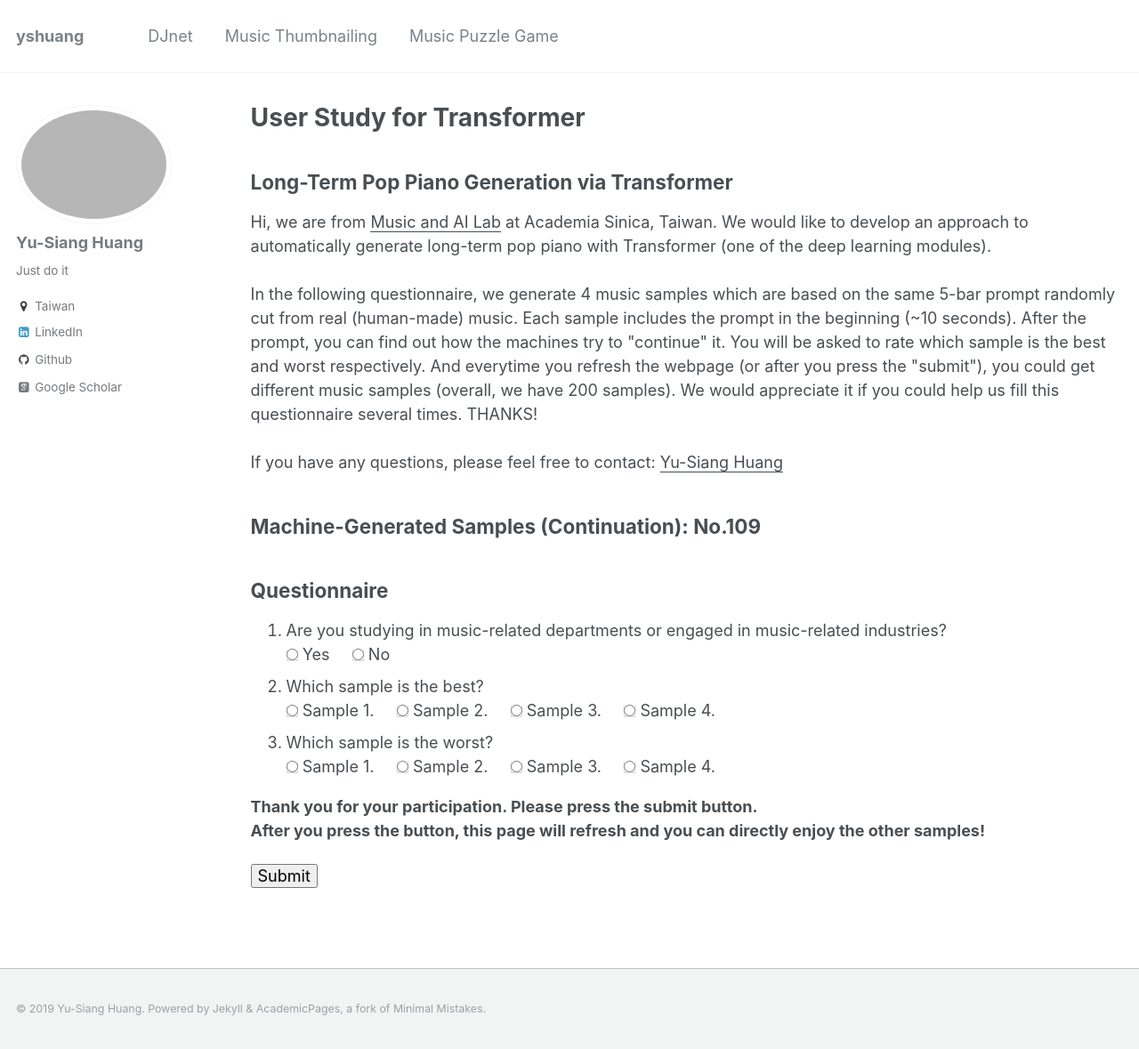
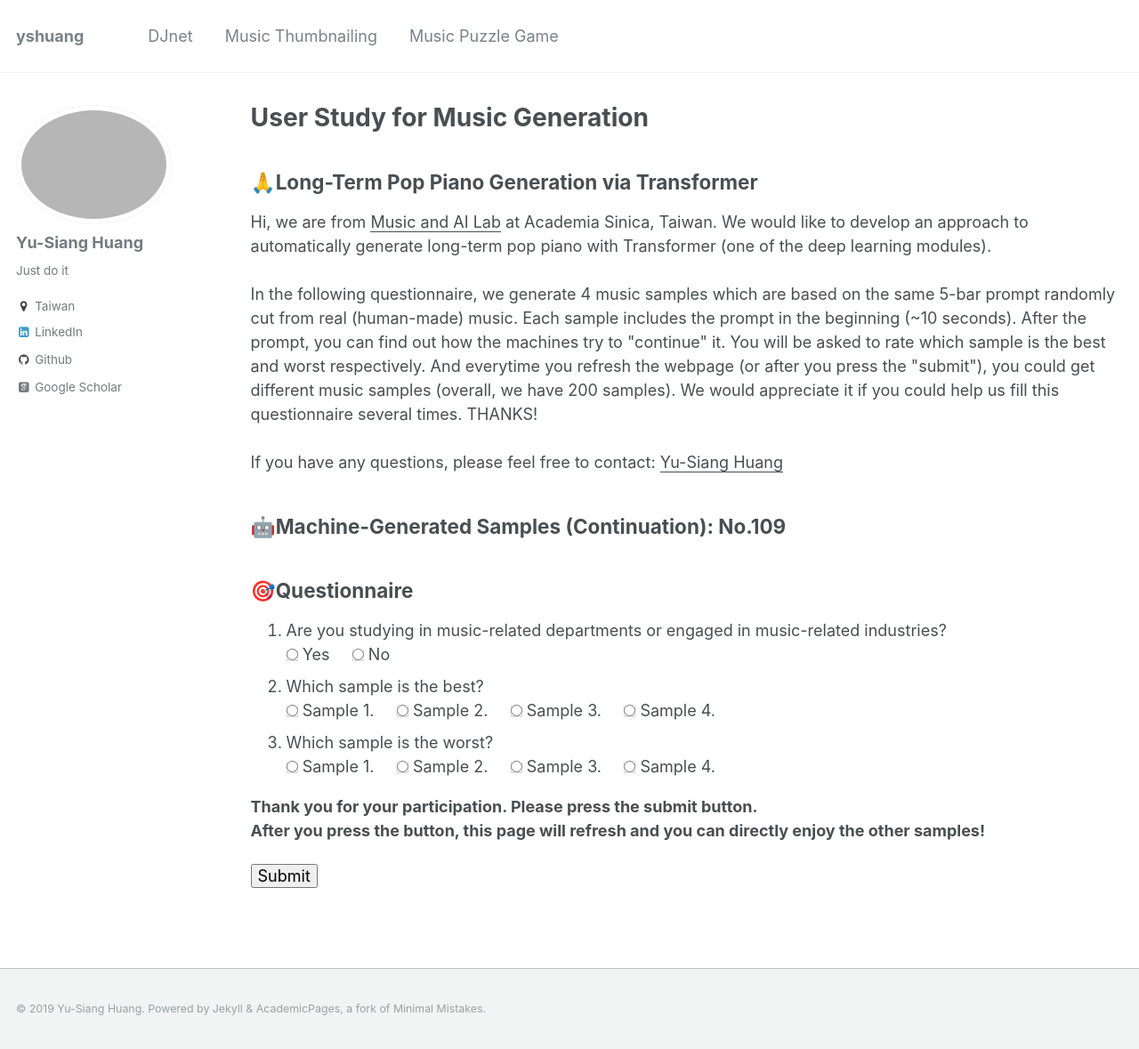
Before and after one commit to remyhuang/remyhuang.github.io, a Jekyll site: the page built from _pages/music_generation.html, in a window 1280 px wide and 1179 px high. Shown: the whole window at 89% size. Built offline with Jekyll 4.4.1, drawn with Linux system fonts in a browser that asks for light colours; some web fonts are replaced.

Commit message:
Update music_generation.html

```diff
--- a/_pages/music_generation.html
+++ b/_pages/music_generation.html
@@ -1,6 +1,6 @@
 ---
 layout: archive
-title: "User Study for Transformer"
+title: "User Study for Music Generation"
 permalink: /music_generation/
 author_profile: true
 ---
@@ -78,7 +78,7 @@ author_profile: true
         </script>
 
         <!-- description -->
-        <h2>Long-Term Pop Piano Generation via Transformer</h2>
+        <h2>🙏Long-Term Pop Piano Generation via Transformer</h2>
         <p>
             Hi, we are from <u><a href="https://musicai.citi.sinica.edu.tw/" target="_blank">Music and AI Lab</a></u> at Academia Sinica, Taiwan.
             We would like to develop an approach to automatically generate long-term pop piano with Transformer (one of the deep learning modules). <br><br>
@@ -93,11 +93,11 @@ author_profile: true
         <!-- audio contents -->
         <h2 id="header2"></h2>
         <script>
-            document.getElementById("header2").innerHTML = "Machine-Generated Samples (Continuation): No." + sampleIndex;
+            document.getElementById("header2").innerHTML = "🤖Machine-Generated Samples (Continuation): No." + sampleIndex;
         </script>
 
         <!-- radio button -->
-        <h2>Questionnaire</h2>
+        <h2>🎯Questionnaire</h2>
         <ol>
             <li>
                 Are you studying in music-related departments or engaged in music-related industries?
```
